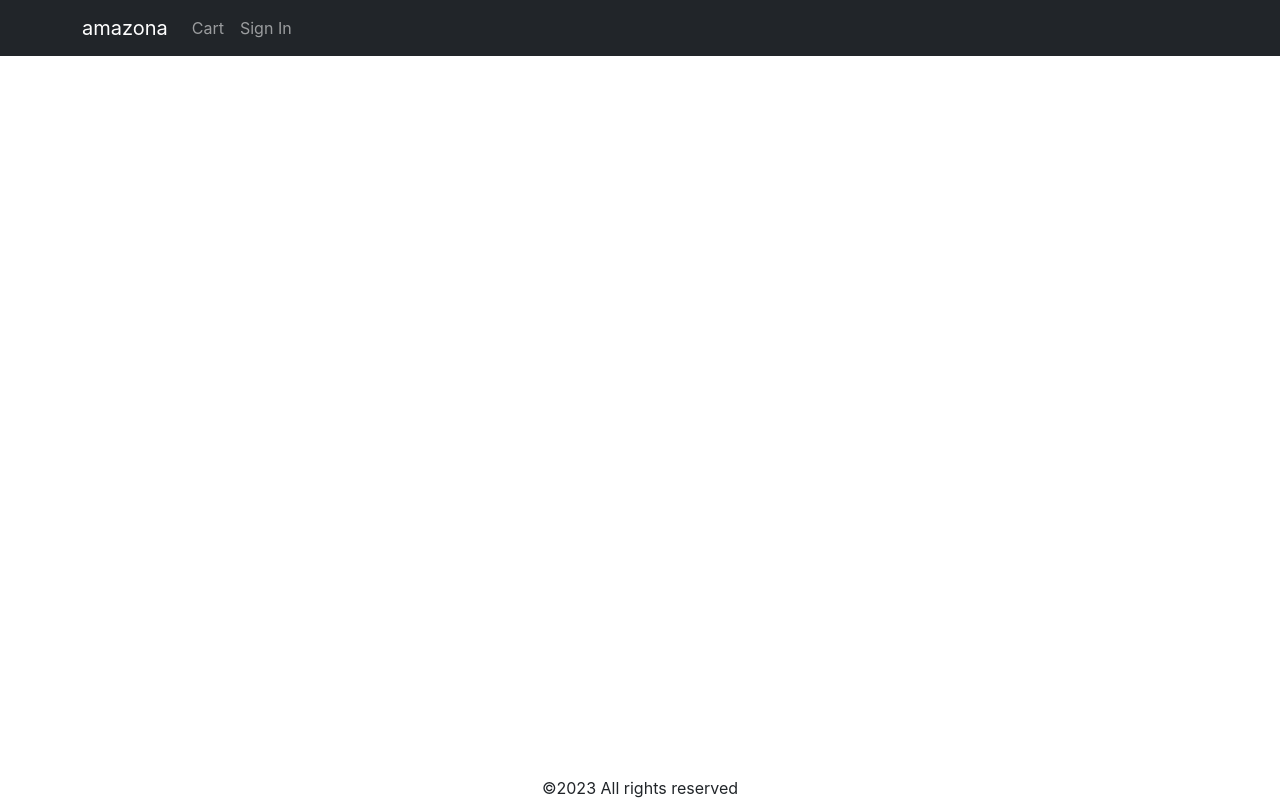
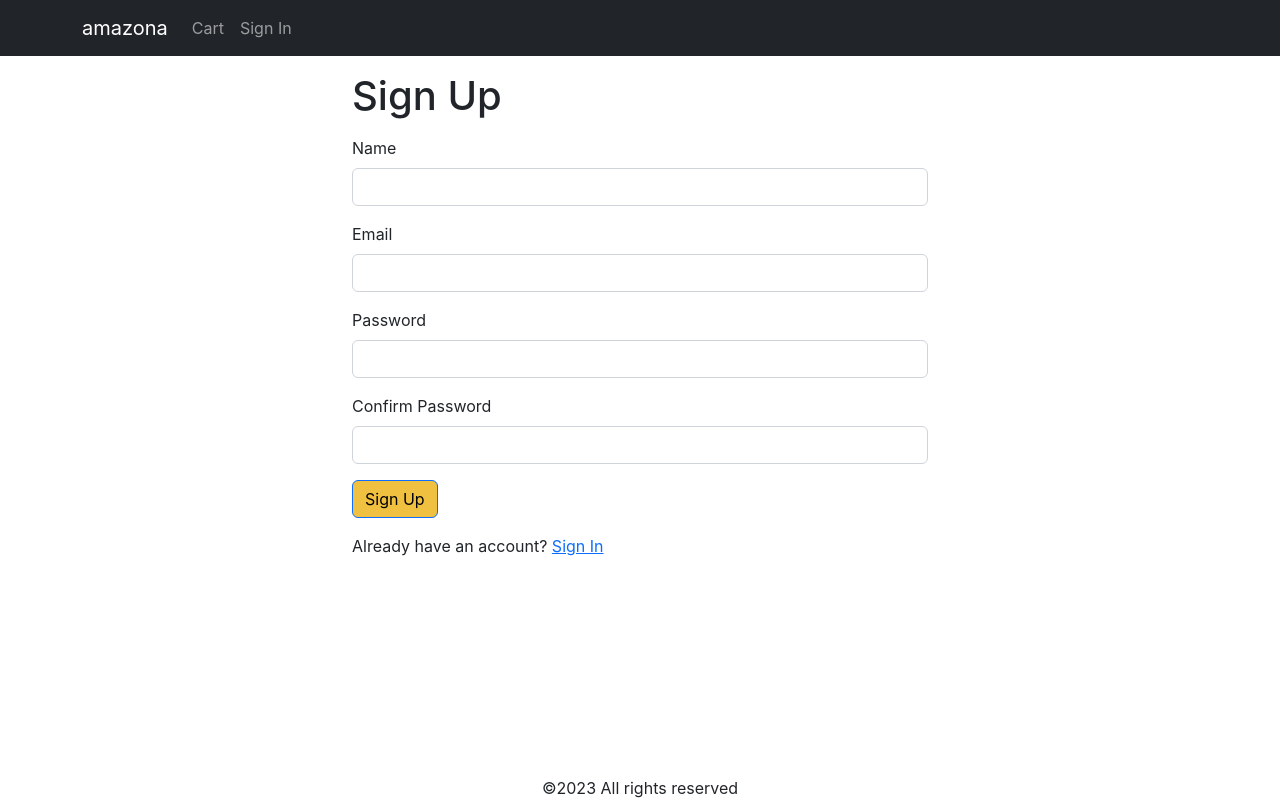
Before and after one commit to OybekKayumov/amazona, a React (Create React App) app in the folder frontend/: page /signup in a window 1280 px wide. Built offline with nearby package versions, Linux system fonts and the light colour scheme.

Commit message:
Add signup component

```diff
--- a/frontend/src/App.js
+++ b/frontend/src/App.js
@@ -15,6 +15,7 @@ import { Store } from './store';
 import CartScreen from './screens/CartScreen';
 import SigninScreen from './screens/SigninScreen';
 import ShippingAddressScreen from './screens/ShippingAddressScreen';
+import SignupScreen from './screens/SignupScreen';
 
 function App() {
   const { state, dispatch: ctxDispatch } = useContext(Store);
@@ -91,6 +92,7 @@ function App() {
               <Route path='/product/:slug' element={<ProductScreen />} />
               <Route path='/cart' element={<CartScreen />} />
               <Route path='/signin' element={<SigninScreen />} />
+              <Route path='/signup' element={<SignupScreen />} />
               <Route path='/shipping' element={<ShippingAddressScreen />} />
               <Route path='/' element={<HomeScreen />} />
             </Routes>
--- a/frontend/src/screens/SignupScreen.js
+++ b/frontend/src/screens/SignupScreen.js
@@ -28,8 +28,15 @@ const SignupScreen = () => {
 
   const submitHandler = async (e) => {
     e.preventDefault();
+
+    if (password !== confirmPassword) {
+      toast.error('Password do not match');
+      return;
+    }
+
     try {
       const { data } = await axios.post('/api/users/signup', {
+        name,
         email,
         password
       });
```
